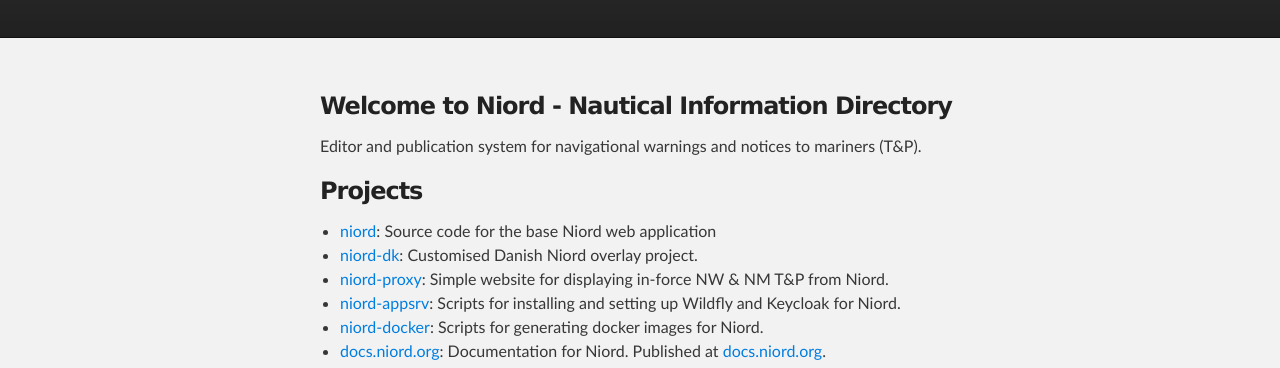
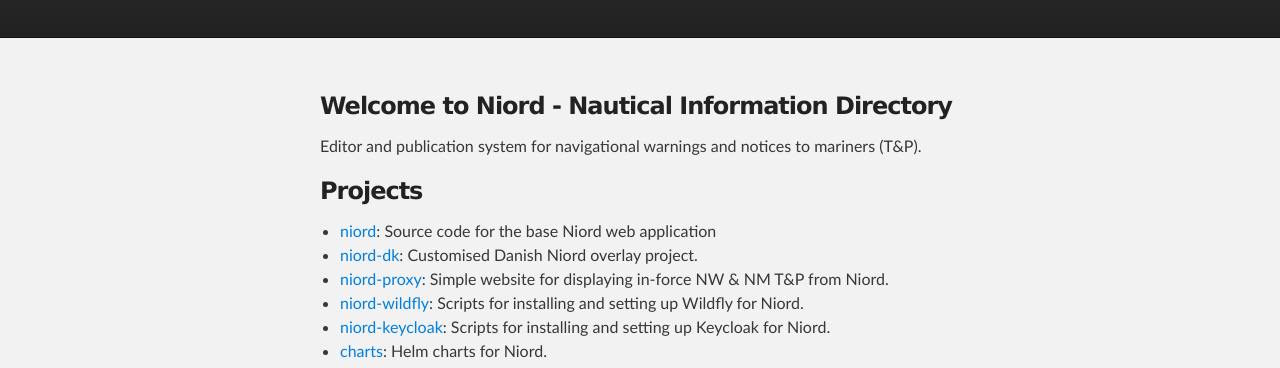
Before and after one commit to NiordOrg/NiordOrg.github.io, a plain HTML site: page index.html in a window 1280 px wide. Shown: the part 172-540 px from the top of the page. Drawn offline with Linux system fonts and the light colour scheme.

Commit message:
Update index.html

```diff
--- a/index.html
+++ b/index.html
@@ -46,10 +46,13 @@
         <a href="https://github.com/NiordOrg/niord-proxy">niord-proxy</a>: Simple website for displaying in-force NW & NM T&P from Niord.
     </li>
     <li>
-        <a href="https://github.com/NiordOrg/niord-appsrv">niord-appsrv</a>: Scripts for installing and setting up Wildfly and Keycloak for Niord.
+        <a href="https://github.com/NiordOrg/niord-wildfly">niord-wildfly</a>: Scripts for installing and setting up Wildfly for Niord.
     </li>
     <li>
-        <a href="https://github.com/NiordOrg/niord-docker">niord-docker</a>: Scripts for generating docker images for Niord.
+        <a href="https://github.com/NiordOrg/niord-keycloak">niord-keycloak</a>: Scripts for installing and setting up Keycloak for Niord.
+    </li>
+    <li>
+        <a href="https://github.com/NiordOrg/charts">charts</a>: Helm charts for Niord.
     </li>
     <li>
         <a href="https://github.com/NiordOrg/docs.niord.org">docs.niord.org</a>: Documentation for Niord.
```
